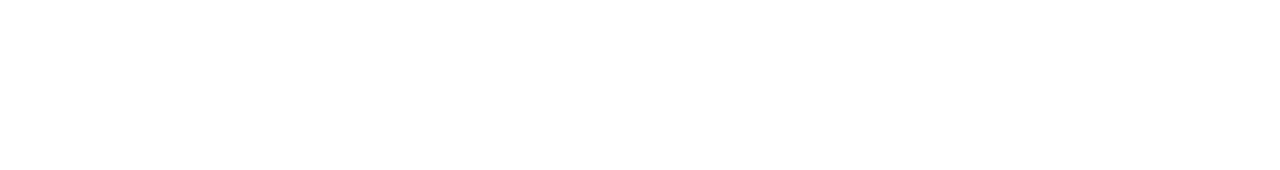
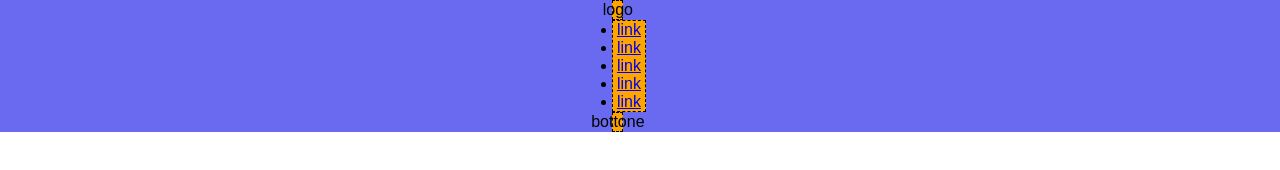
Before and after one commit to ElenaRuscitto/htmlcss-struttura-discord, a plain HTML site: page index.html in a window 1280 px wide. Drawn offline with Linux system fonts and the light colour scheme.

Commit message:
problemi con header

```diff
--- /dev/null
+++ b/css/main.css
@@ -0,0 +1,48 @@
+* {
+  margin: 0;
+  padding: 0;
+  box-sizing: border-box;
+}
+
+body {
+  font-family: Arial, Helvetica, sans-serif;
+}
+
+header{
+  background-color: rgb(106, 106, 240);
+  display: flex;
+  align-items: center;
+  justify-content: space-around;
+  flex-direction: column;
+
+}
+
+nav{
+  width: 60%;
+}
+
+.logo-img{
+  display: flex;
+  justify-content: center;
+  text-align: left;
+  background-color: orange;
+  border: 1px dashed black;
+  width: 20%;
+}
+
+.elenco{
+  display: flex;
+  justify-content: center;
+  text-align: center;
+  background-color: orange;
+  border: 1px dashed black;
+}
+
+.bottom{
+  display: flex;
+  justify-content: center;
+  text-align: right;
+  background-color: orange;
+  border: 1px dashed black;
+  width: 20%;
+}
--- a/css/style.css
+++ b/css/style.css
@@ -1,5 +1,70 @@
-*{
+* {
   margin: 0;
   padding: 0;
   box-sizing: border-box;
 }
+body {
+  font-family: Arial, Helvetica, sans-serif;
+}
+
+.debug {
+  height: 50px;
+  border: 1px solid black;
+}
+
+/* HEADER */
+header {
+  background-color: aqua;
+  margin: 0 auto;
+  max-width: 2000px;
+  display: flex;
+  flex-wrap: wrap; /* per far andare a capo i link qnd TABLET */
+  align-items: center; /* per centrare elementi */
+  justify-content: space-evenly; /* per distibuire i link */
+}
+
+.logo {
+  display: flex;
+  justify-content: center; /* per centrare elementi */
+  flex-grow: 1;
+  margin: 15px;
+  text-align: left;
+}
+
+.logo .logo-img{
+  width: 250px ;
+  padding: 5px
+} */
+
+nav{
+  width: 1000px;
+}
+
+nav ul{
+  display: flex;
+  justify-content: space-around;
+  flex-wrap: wrap;
+  list-style: none;
+}
+
+nav ul li a{
+  text-decoration: none;
+  text-transform: uppercase;
+  display: inline-block;
+  background-color: black;
+  color:white;
+  padding: 5px 10px;
+}
+
+nav ul li a:hover{
+  background-color: grey;
+}
+
+.bottom {
+  display: flex;
+  justify-content: center;
+  text-align: center;
+  width: 250px ;
+  text-align: right;
+  padding: 5px
+}
--- a/index.html
+++ b/index.html
@@ -4,10 +4,35 @@
   <meta charset="UTF-8">
   <meta name="viewport" content="width=device-width, initial-scale=1.0">
   <title>Discord</title>
-  <link rel="stylesheet" href="css/style.css">
+  <link rel="stylesheet" href="css/main.css">
+
 </head>
 <body>
   <header>
+
+    <div class="logo debug">
+      <div class="logo-img debug">logo</div>
+      <nav class="elenco debug">
+        <ul>
+          <li>
+            <a href="#">link</a>
+          </li>
+          <li>
+            <a href="#">link</a>
+          </li>
+          <li>
+            <a href="#">link</a>
+          </li>
+          <li>
+            <a href="#">link</a>
+          </li>
+          <li>
+            <a href="#">link</a>
+          </li>
+        </ul>
+      </nav>
+      <div class="bottom debug">bottone</div>
+    </div>
 
   </header>
 
```
